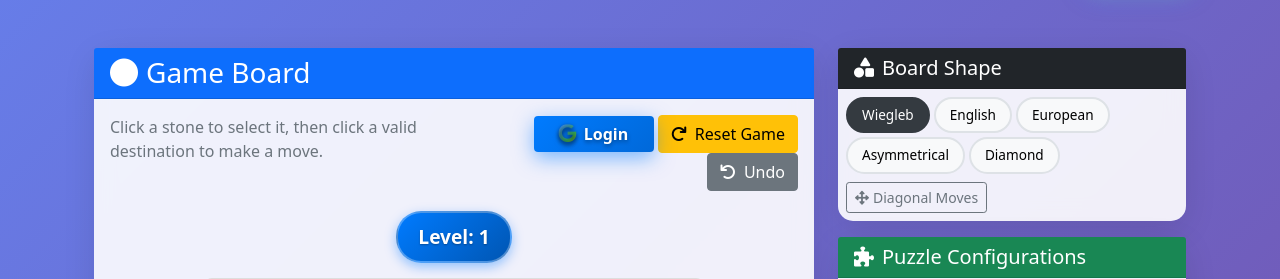
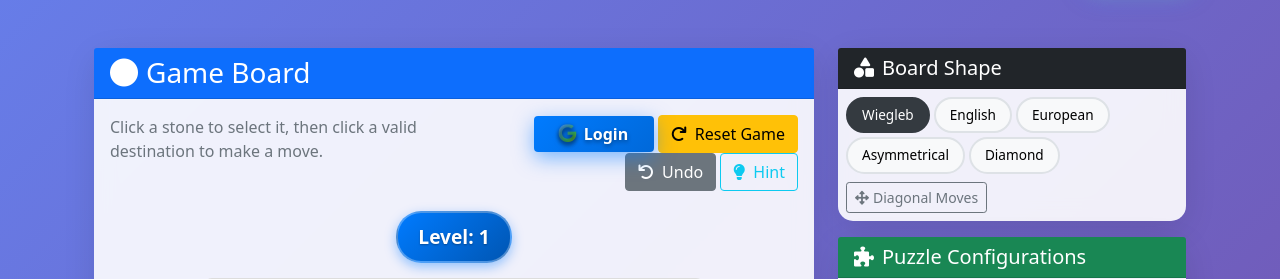
Before and after one commit to zvipo/skipping-stones, a Flask app: page /skipping-stones in a window 1280 px wide. Shown: the part 64-343 px from the top of the page. Run offline with Flask 3, Linux system fonts and the light colour scheme.

Commit message:
Make hint button visible by default
Co-Authored-By: Claude Opus 4.6 <noreply@anthropic.com>

```diff
--- a/templates/skipping_stones.html
+++ b/templates/skipping_stones.html
@@ -30,7 +30,7 @@
                             <button id="undoBtn" class="btn btn-secondary">
                                 <i class="fas fa-undo me-2"></i>Undo
                             </button>
-                            <button id="hintBtn" class="btn btn-outline-info" style="display:none">
+                            <button id="hintBtn" class="btn btn-outline-info">
                                 <i class="fas fa-lightbulb me-2"></i>Hint
                             </button>
                         </div>
```
